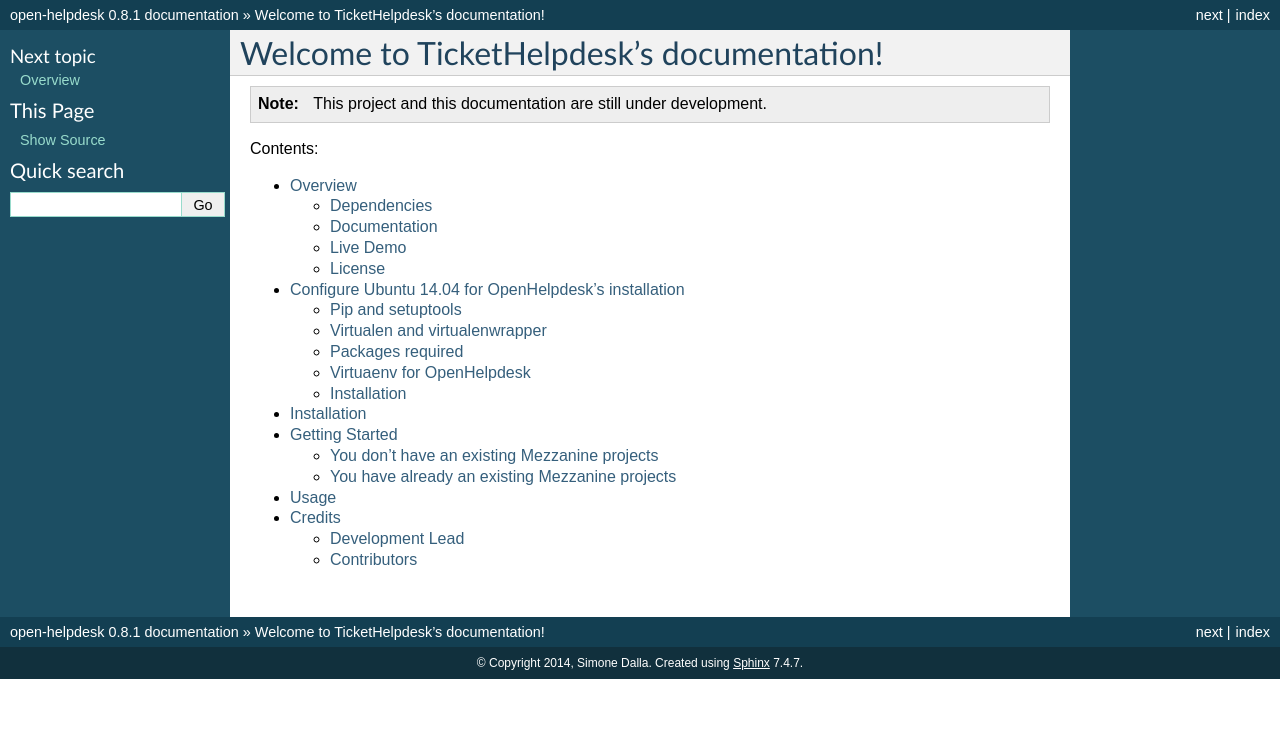
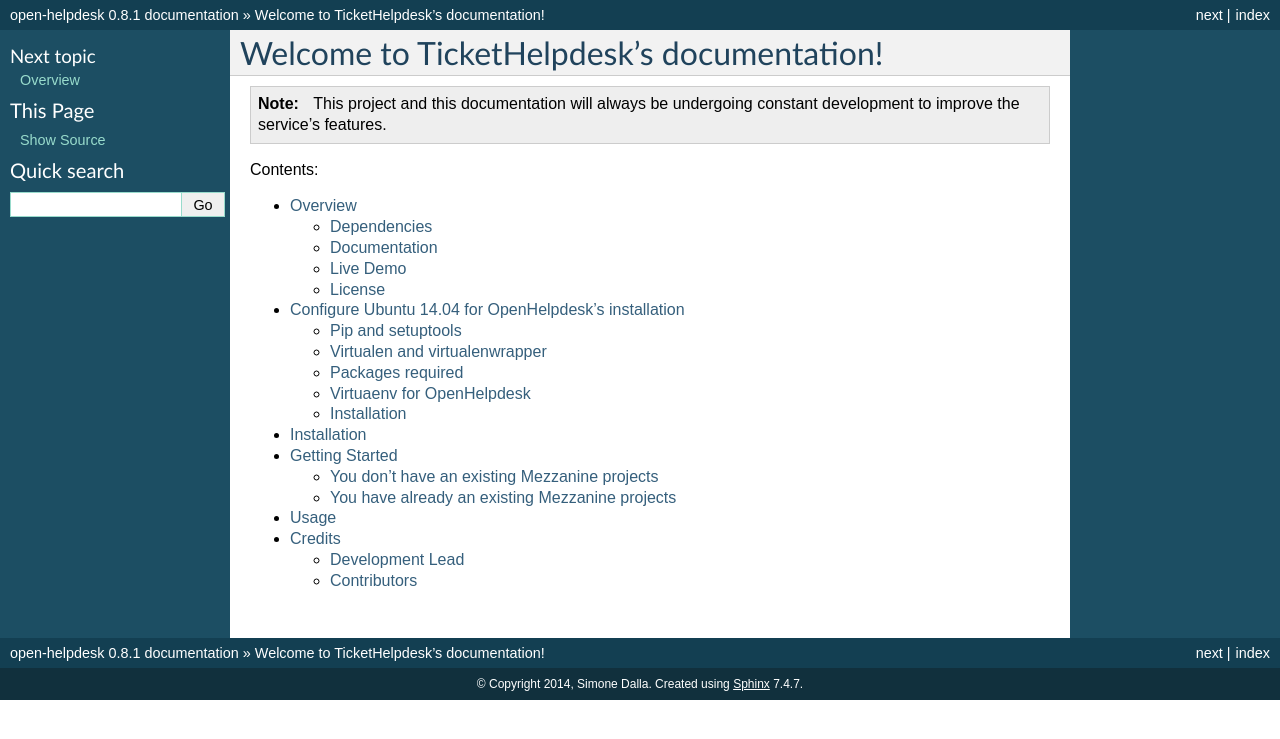
Before and after one commit to TicketHelpdesk/TicketHelpdesk, a Sphinx documentation site: the page built from docs/index.rst, in a window 1280 px wide. Shown: the top 739 px of the page. Built offline with Sphinx 7.4.7, drawn with Linux system fonts in a browser that asks for light colours; pages that are not in the unit, such as notebooks, are missing from menus; the version number is read from the project's files by our own code.

Commit message:
Update index.rst

```diff
--- a/docs/index.rst
+++ b/docs/index.rst
@@ -3,7 +3,7 @@
 
 .. note::
 
-    This project and this documentation are still under development.
+    This project and this documentation will always be undergoing constant development to improve the service's features.
 
 Contents:
 
```
